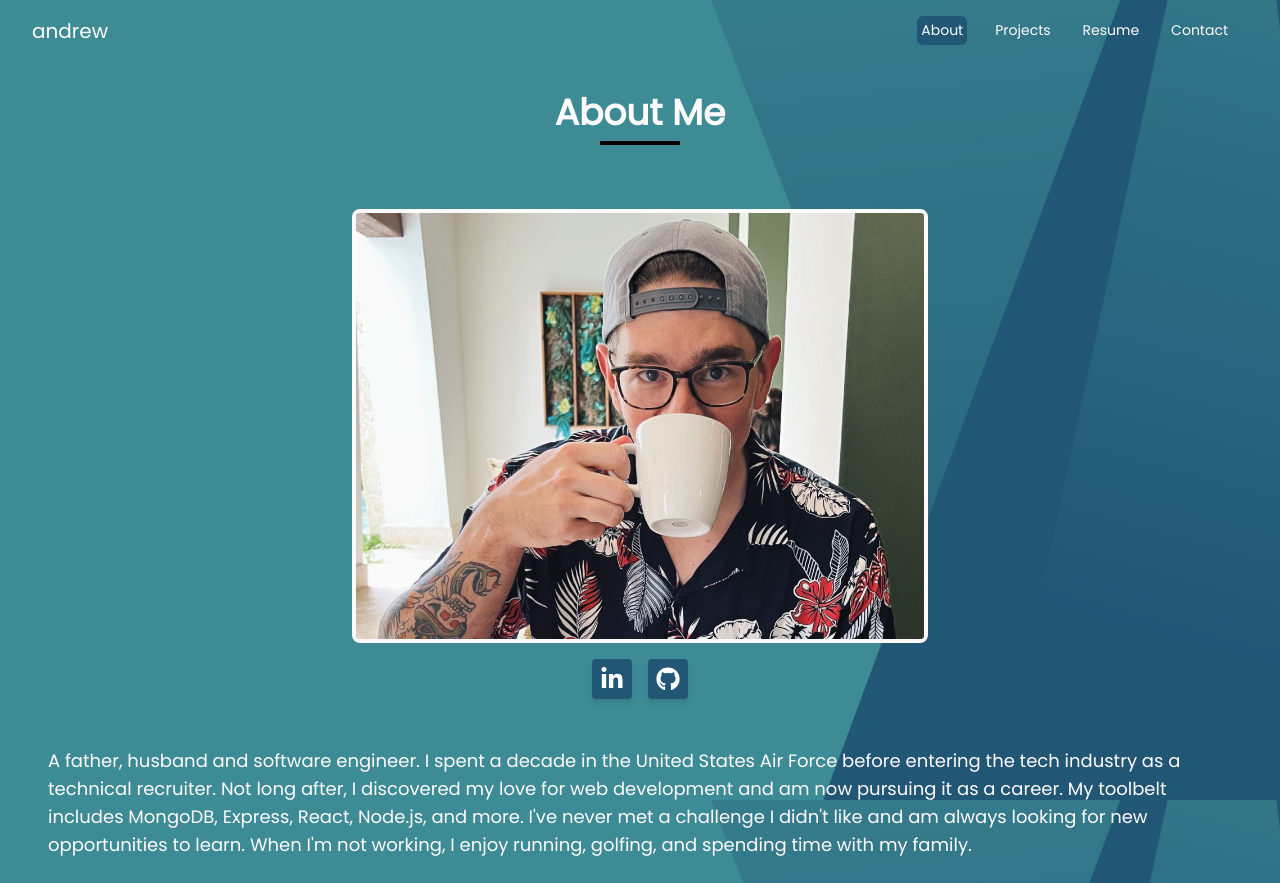
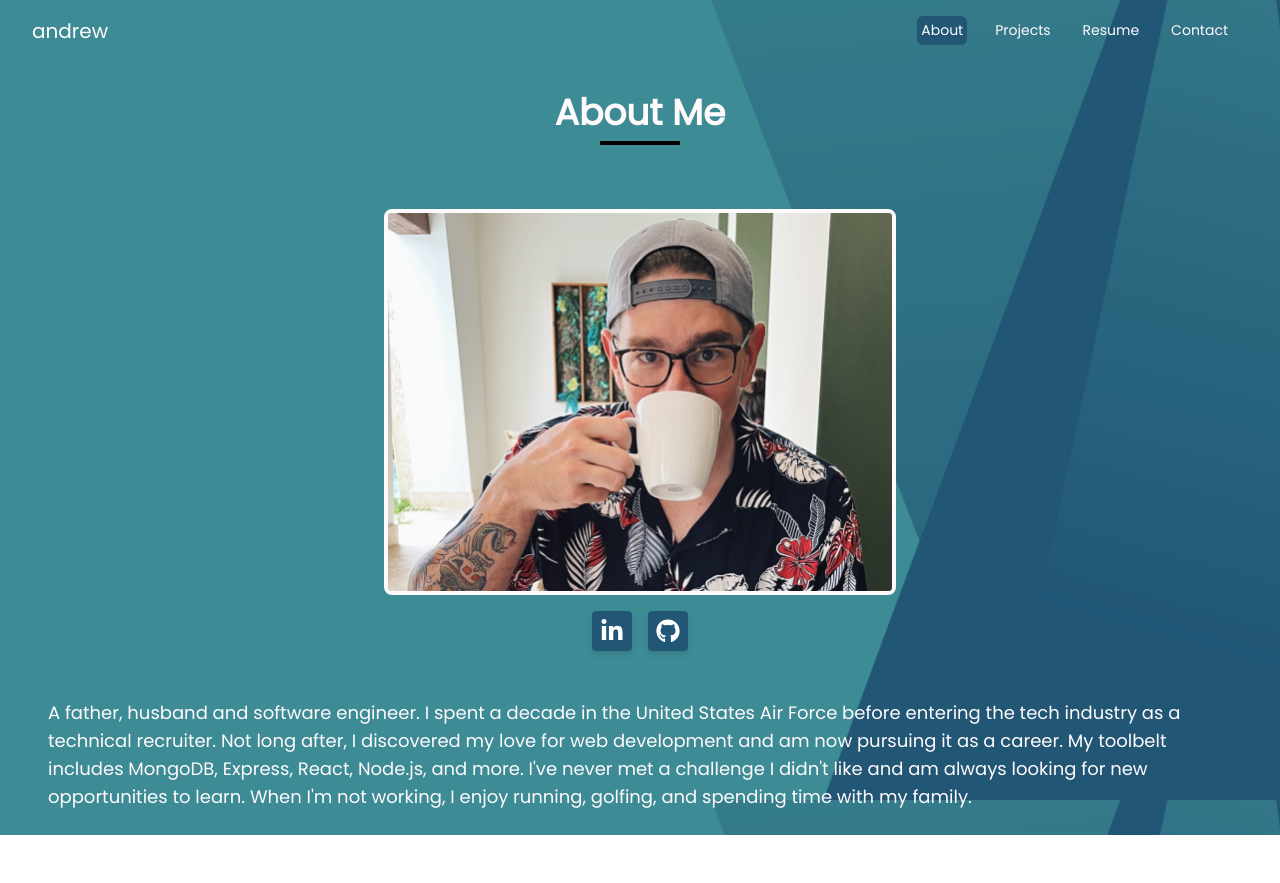
Before and after one commit to AndrewCMonson/portfolio, a React (Vite) app: page /about in a window 1280 px wide. After the commit the page ends 835 px from the top, so only its background shows below. Built offline with nearby package versions, Linux system fonts and the light colour scheme.

Commit message:
update AboutPage
fixed avatar size and file name

```diff
--- a/src/components/AboutMeCard.jsx
+++ b/src/components/AboutMeCard.jsx
@@ -6,7 +6,7 @@ const AboutMeCard = () => {
 	return (
 		<>
 			<Transition.Child
-				className="min-w-80 container mx-auto flex flex-col justify-center sm:w-1/2 2xl:w-1/3 mt-8 px-8"
+				className=" container mx-auto flex flex-col justify-center min-w-80 w-1/2 max-w-xl  mt-8 px-8"
 				enter="transition-all duration-2000"
 				enterFrom="transform translate-x-96 opacity-0"
 				enterTo="transform translate-x-0 opactiy-100"
--- a/src/main.jsx
+++ b/src/main.jsx
@@ -5,7 +5,7 @@ import {
 	Route,
 	RouterProvider
 } from 'react-router-dom'
-import About from './pages/About';
+import AboutPage from './pages/AboutPage.jsx';
 import ProjectPage from './pages/ProjectPage.jsx';
 import ResumePage from './pages/ResumePage.jsx';
 import ContactPage from './pages/ContactPage';
@@ -19,7 +19,7 @@ const router = createBrowserRouter(
 	createRoutesFromElements(
 		<Route path="/" element={<App />} >
 			<Route index={true} path='/' element={<LandingPage />} />
-			<Route path='/about' element={<About />} />
+			<Route path='/about' element={<AboutPage />} />
 			<Route path='/projects' element={<ProjectPage />} />
 			<Route path='/resume' element={<ResumePage />} />
 			<Route path='/contact' element={<ContactPage />} />
```
Also changed, not shown: src/pages/AboutPage.jsx (renamed from src/pages/About.jsx).
